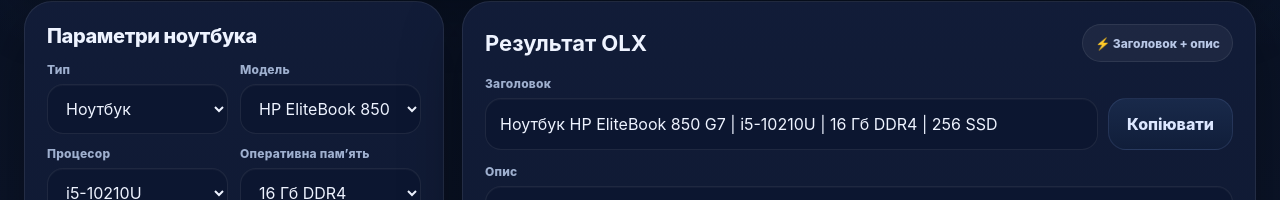
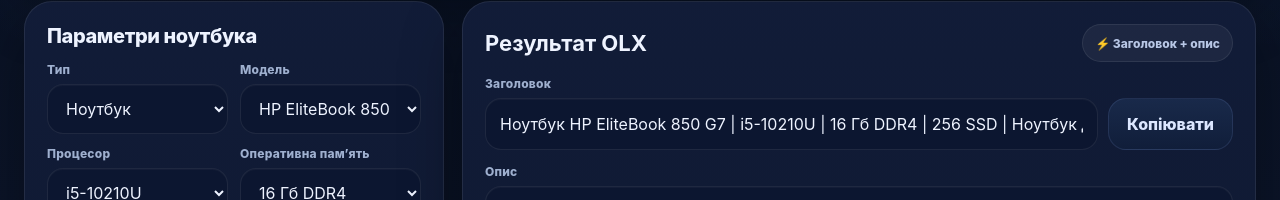
Before and after one commit to kozoshfe/olx, a plain HTML site: page index.html in a window 1280 px wide. Shown: the part 272-472 px from the top of the page. Drawn offline with Linux system fonts and the light colour scheme.

Commit message:
Update index.html

```diff
--- a/index.html
+++ b/index.html
@@ -507,7 +507,8 @@
   const state = document.getElementById('olx_state').value;
   const battery = document.getElementById('olx_battery').value.trim();
 
-  const title = `${type} ${model} | ${cpu} | ${ram} | ${ssd}`;
+  const titleExtra = type === "Потужний" ? "Ноутбук для монтажу" : "Ноутбук для роботи";
+  const title = `${type} ${model} | ${cpu} | ${ram} | ${ssd} | ${titleExtra}`;
   document.getElementById('olx_titleField').value = title;
 
   let descriptionText = "";
```
